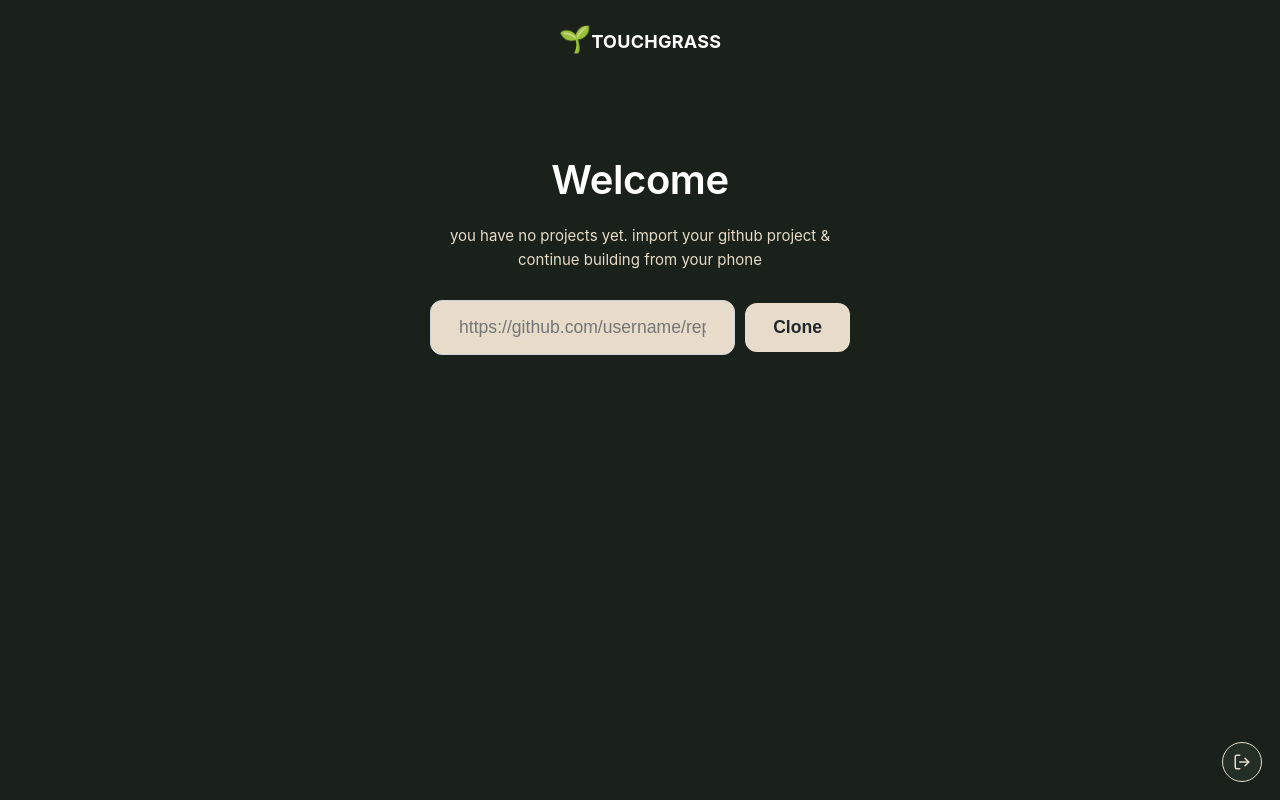
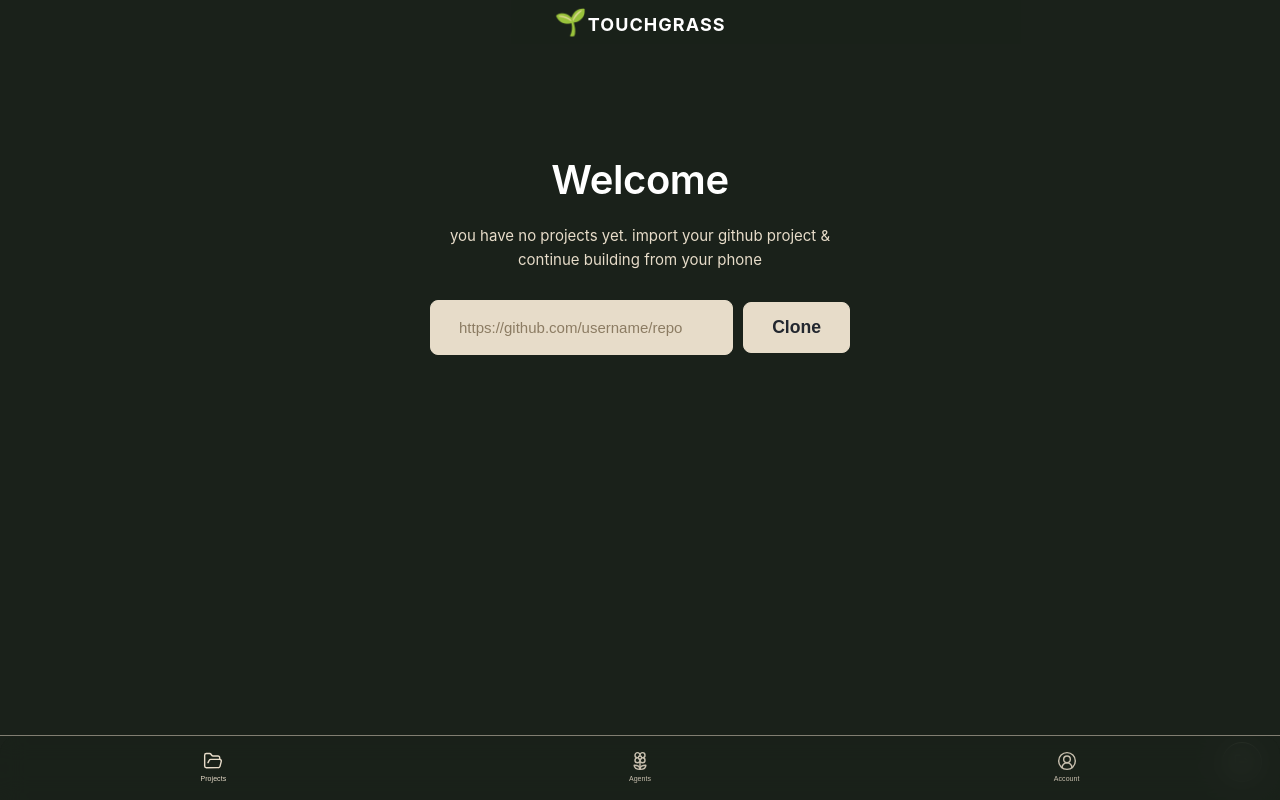
Before and after one commit to knottedbrains/touchgrass, a React (Vite) app: page /login in a window 1280 px wide. Both pictures are taken after typing "name@example.com", "Sample123" into the empty fields and a click on the button "Sign In". Built offline with nearby package versions, Linux system fonts and the light colour scheme; a web font is replaced by a local one.

Commit message:
Enhance DashboardPage and ProjectPage with new bottom navigation bar and improved layout. Added functionality to remember the last selected project and updated styles for better consistency. Adjusted input and button designs for a more cohesive user experience.

```diff
--- a/src/pages/DashboardPage.tsx
+++ b/src/pages/DashboardPage.tsx
@@ -1,7 +1,7 @@
 import React, { useState, useEffect } from 'react'
 import { useNavigate } from 'react-router-dom'
 import { useTheme } from '../App'
-import { LogOut, Trash, FolderOpen } from 'lucide-react'
+import { LogOut, Trash, FolderOpen, Flower2, CircleUserRound } from 'lucide-react'
 import gardenBg from '../assets/garden-bg.jpg'
 
 interface DashboardPageProps {
@@ -27,12 +27,16 @@ const DashboardPage: React.FC<DashboardPageProps> = ({ onLogout }) => {
   const [projects, setProjects] = useState<Project[]>([])
   const [repoUrl, setRepoUrl] = useState('')
   const [error, setError] = useState('')
+  const [activeTab, setActiveTab] = useState<'projects' | 'agents' | 'account'>('projects')
+  const [lastProjectId, setLastProjectId] = useState<string | null>(null)
   const navigate = useNavigate()
   const { theme, toggleTheme } = useTheme()
 
   useEffect(() => {
     const stored = localStorage.getItem('projects')
     if (stored) setProjects(JSON.parse(stored))
+    const lastId = localStorage.getItem('lastProjectId')
+    if (lastId) setLastProjectId(lastId)
   }, [])
   useEffect(() => {
     localStorage.setItem('projects', JSON.stringify(projects))
@@ -58,6 +62,8 @@ const DashboardPage: React.FC<DashboardPageProps> = ({ onLogout }) => {
   }
 
   const handleProjectClick = (id: string) => {
+    localStorage.setItem('lastProjectId', id)
+    setLastProjectId(id)
     navigate(`/project/${id}`)
   }
 
@@ -77,20 +83,22 @@ const DashboardPage: React.FC<DashboardPageProps> = ({ onLogout }) => {
     }}>
       <div style={{ position: 'relative', zIndex: 1 }}>
         <header className="dashboard-header" style={{
-          background: 'transparent',
-          border: 'none',
+          background: 'rgba(26,33,26,0.85)',
+          borderBottom: '1px solid rgba(231,220,201,0.5)',
           boxShadow: 'none',
-          position: 'absolute',
+          position: 'fixed',
           top: 0,
           left: 0,
           width: '100%',
           zIndex: 10,
+          height: 44,
+          display: 'flex',
+          alignItems: 'center',
+          justifyContent: 'center',
         }}>
-          <div className="header-content" style={{ position: 'relative', display: 'flex', alignItems: 'center', justifyContent: 'center', width: '100%', background: 'none', boxShadow: 'none', border: 'none' }}>
-            <h1 className="touchgrass-logo" style={{ margin: 0, fontWeight: 700, fontSize: 24, display: 'flex', alignItems: 'center', gap: 8, background: 'none', color: '#fff' }}>
+          <h1 className="touchgrass-logo" style={{ margin: 0, fontWeight: 700, fontSize: 17, letterSpacing: '0.04em', color: '#fff', fontFamily: 'Cera Pro, sans-serif', textTransform: 'lowercase' }}>
             🌱touchgrass
           </h1>
-          </div>
         </header>
         {/* Floating logout button (bottom right) */}
         <button
@@ -121,7 +129,8 @@ const DashboardPage: React.FC<DashboardPageProps> = ({ onLogout }) => {
         </button>
         <main className="dashboard-main">
           <div className="dashboard-content">
-            {projects.length === 0 ? (
+            {activeTab === 'projects' && (
+              projects.length === 0 ? (
                 <div style={{
                   maxWidth: 420,
                   margin: '80px auto 0 auto',
@@ -150,7 +159,7 @@ const DashboardPage: React.FC<DashboardPageProps> = ({ onLogout }) => {
                       value={repoUrl}
                       onChange={e => setRepoUrl(e.target.value)}
                       required
-                    style={{ border: '1.5px solid #d1d5db', background: 'var(--color-input-bg)', color: 'var(--color-text)' }}
+                      style={{ border: '1.5px solid #d1d5db', background: 'var(--color-input-bg)', color: 'var(--color-text)', fontFamily: 'Cera Pro, sans-serif' }}
                     />
                     <button type="submit" className="repo-add-btn" style={{ color: '#23272f' }}>Clone</button>
                   </form>
@@ -167,12 +176,13 @@ const DashboardPage: React.FC<DashboardPageProps> = ({ onLogout }) => {
                       value={repoUrl}
                       onChange={e => setRepoUrl(e.target.value)}
                       required
+                      style={{ fontFamily: 'Cera Pro, sans-serif' }}
                     />
                     <button type="submit" className="repo-add-btn">Clone</button>
                   </form>
                   <style>{`.repo-add-btn { color: #23272f !important; }`}</style>
-                <h2 style={{ margin: '32px 0 12px 0', fontWeight: 700, fontSize: 22, textAlign: 'left' }}>Your Projects</h2>
-                <div className="projects-grid">
+                  <h2 style={{ margin: '18px 0 6px 0', fontWeight: 700, fontSize: 22, textAlign: 'left' }}>Your Projects</h2>
+                  <div className="projects-grid" style={{ marginTop: 0 }}>
                     {projects.map(project => (
                       <div
                         className="project-card clickable"
@@ -219,15 +229,50 @@ const DashboardPage: React.FC<DashboardPageProps> = ({ onLogout }) => {
                           }}
                           title="Delete project"
                         >
-                        <Trash size={16} />
+                          <Trash size={16} color="#000" />
                         </button>
                       </div>
                     ))}
                   </div>
                 </>
+              )
+            )}
+            {activeTab === 'account' && (
+              <div style={{ maxWidth: 420, margin: '80px auto 0 auto', textAlign: 'center', padding: 0 }}>
+                <h2 style={{ fontWeight: 600, fontSize: 32, margin: '48px 0 12px 0', color: '#fff' }}>Account</h2>
+                <div style={{ color: '#E7DCC9', fontSize: 16, marginBottom: 28 }}>
+                  Account management coming soon.
+                </div>
+              </div>
             )}
           </div>
         </main>
+         {/* Bottom navigation bar with divider */}
+         <div style={{
+           width: '100vw',
+           height: '0.75px',
+           background: 'rgba(231,220,201,0.5)',
+           position: 'fixed',
+           left: 0,
+           bottom: 64,
+           zIndex: 101,
+         }} />
+         <div className="bottom-nav">
+           <div className={`bottom-nav__item${activeTab === 'projects' ? ' bottom-nav__item--active' : ''}`} onClick={() => setActiveTab('projects')} tabIndex={0} role="button">
+             <FolderOpen className="bottom-nav__icon" size={18} color="#E7DCC9" strokeWidth={1.7} />
+             <span className="bottom-nav__label">Projects</span>
+           </div>
+           <div className={`bottom-nav__item${activeTab === 'agents' ? ' bottom-nav__item--active' : ''}`} onClick={() => {
+             if (lastProjectId) navigate(`/project/${lastProjectId}`)
+           }} tabIndex={0} role="button">
+             <Flower2 className="bottom-nav__icon" size={18} color="#E7DCC9" strokeWidth={1.7} />
+             <span className="bottom-nav__label">Agents</span>
+           </div>
+           <div className={`bottom-nav__item${activeTab === 'account' ? ' bottom-nav__item--active' : ''}`} onClick={() => setActiveTab('account')} tabIndex={0} role="button">
+             <CircleUserRound className="bottom-nav__icon" size={18} color="#E7DCC9" strokeWidth={1.7} />
+             <span className="bottom-nav__label">Account</span>
+           </div>
+         </div>
       </div>
     </div>
   )
--- a/src/styles/index.css
+++ b/src/styles/index.css
@@ -710,6 +710,12 @@ body, .app {
   margin-left: 0;
   margin-right: 0;
 }
+.repo-input::placeholder {
+  font-family: 'Cera Pro', sans-serif;
+  color: #8C7C63;
+  opacity: 1;
+  font-size: 15px;
+}
 @media (max-width: 600px) {
   .dashboard-main, .dashboard-content {
     padding-left: 12px;
@@ -720,3 +726,125 @@ body, .app {
     padding-right: 4px;
   }
 }
+
+/* Bottom Navigation Bar Styles */
+.bottom-nav {
+  position: fixed;
+  bottom: 0;
+  left: 0;
+  width: 100vw;
+  height: 64px;
+  background: rgba(26, 33, 26, 0.85); /* army green, translucent */
+  backdrop-filter: blur(12px);
+  border-top-left-radius: 18px;
+  border-top-right-radius: 18px;
+  display: flex;
+  justify-content: space-around;
+  align-items: center;
+  z-index: 100;
+  box-shadow: none;
+  border: none;
+  padding-bottom: env(safe-area-inset-bottom);
+  font-family: 'Cera Pro', sans-serif;
+  max-width: 100vw;
+}
+
+.bottom-nav__item {
+  flex: 1 1 0;
+  display: flex;
+  flex-direction: column;
+  align-items: center;
+  color: #fff;
+  font-family: 'Cera Pro', sans-serif;
+  font-size: 13px;
+  font-weight: 500;
+  opacity: 0.85;
+  transition: opacity 0.2s, color 0.2s;
+  padding: 0 8px;
+  justify-content: center;
+  cursor: pointer;
+  min-width: 0;
+}
+
+.bottom-nav__item--active {
+  opacity: 1;
+  font-weight: 700;
+  color: #E7DCC9;
+}
+
+.bottom-nav__icon {
+  font-size: 20px;
+  margin-bottom: 1px;
+  font-weight: 400;
+  color: #E7DCC9;
+  width: 20px;
+  height: 20px;
+  display: block;
+}
+
+.bottom-nav__item {
+  font-size: 11px;
+  font-weight: 400;
+  letter-spacing: 0.01em;
+}
+
+.bottom-nav__item--active {
+  font-weight: 400;
+  color: #E7DCC9;
+}
+
+.bottom-nav__item span {
+  margin-top: 1px;
+  font-size: 11px;
+  font-weight: 400;
+  letter-spacing: 0.01em;
+}
+
+.bottom-nav__label {
+  font-size: 7px !important;
+  font-weight: 400;
+  letter-spacing: 0.01em;
+  margin-top: 1px;
+  color: #E7DCC9 !important;
+  font-family: 'Cera Pro', sans-serif;
+}
+
+/* Divider bar above nav bar */
+.bottom-nav-divider {
+  width: 100vw;
+  height: 0.75px;
+  background: #E7DCC9;
+  position: fixed;
+  left: 0;
+  bottom: 64px;
+  z-index: 101;
+}
+
+.repo-input {
+  border: 1.5px solid #E7DCC9 !important;
+  border-radius: 8px;
+  background: var(--color-input-bg);
+  color: var(--color-text);
+  font-family: 'Cera Pro', sans-serif;
+}
+
+.repo-add-btn {
+  border: 1.5px solid #E7DCC9 !important;
+  border-radius: 8px;
+  background: #E7DCC9;
+  color: #23272f;
+  font-family: 'Cera Pro', sans-serif;
+}
+
+.project-card {
+  border: 1.5px solid #E7DCC9 !important;
+  border-radius: 12px;
+  background: rgba(231,220,201,0.85);
+  font-family: 'Cera Pro', sans-serif;
+  transition: transform 0.18s cubic-bezier(.4,1.4,.6,1), box-shadow 0.18s cubic-bezier(.4,1.4,.6,1), background 0s;
+}
+.project-card:hover, .project-card:focus {
+  transform: scale(1.035);
+  background: rgba(231,220,201,0.85) !important;
+  box-shadow: 0 2px 12px 0 rgba(36,41,46,0.06);
+}
```
Also changed, not shown: src/pages/ProjectPage.tsx (+17 -96 lines). Lines whose indentation alone changed are shown as unchanged.
